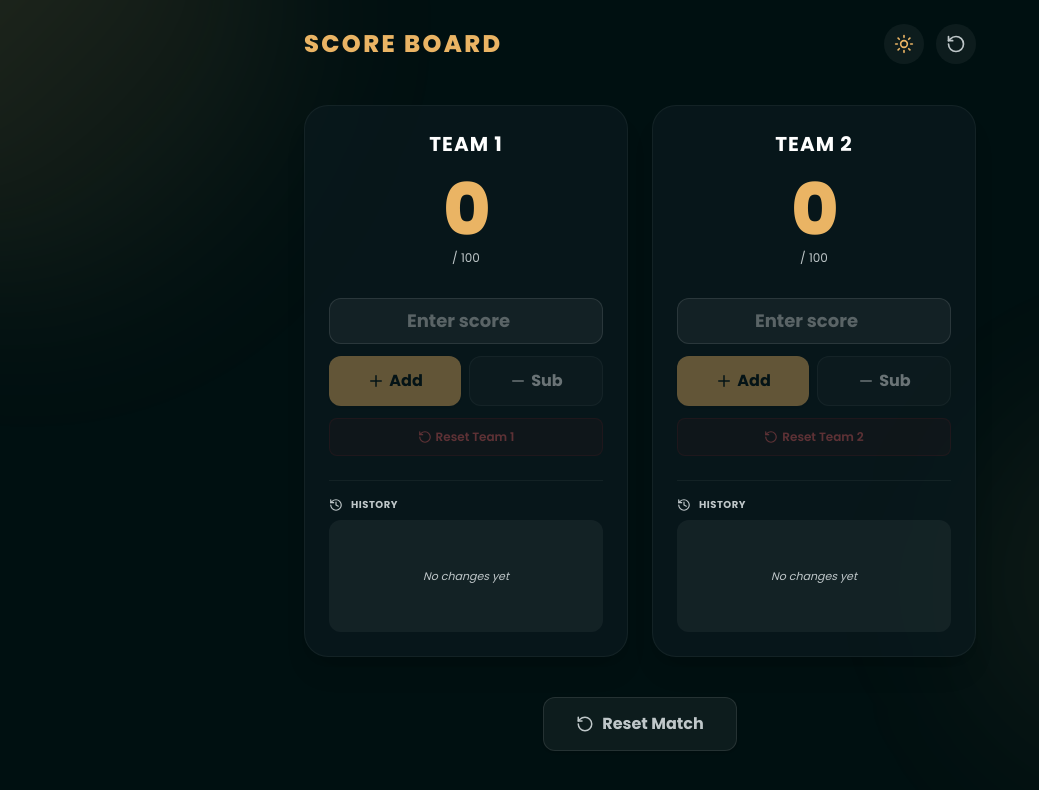
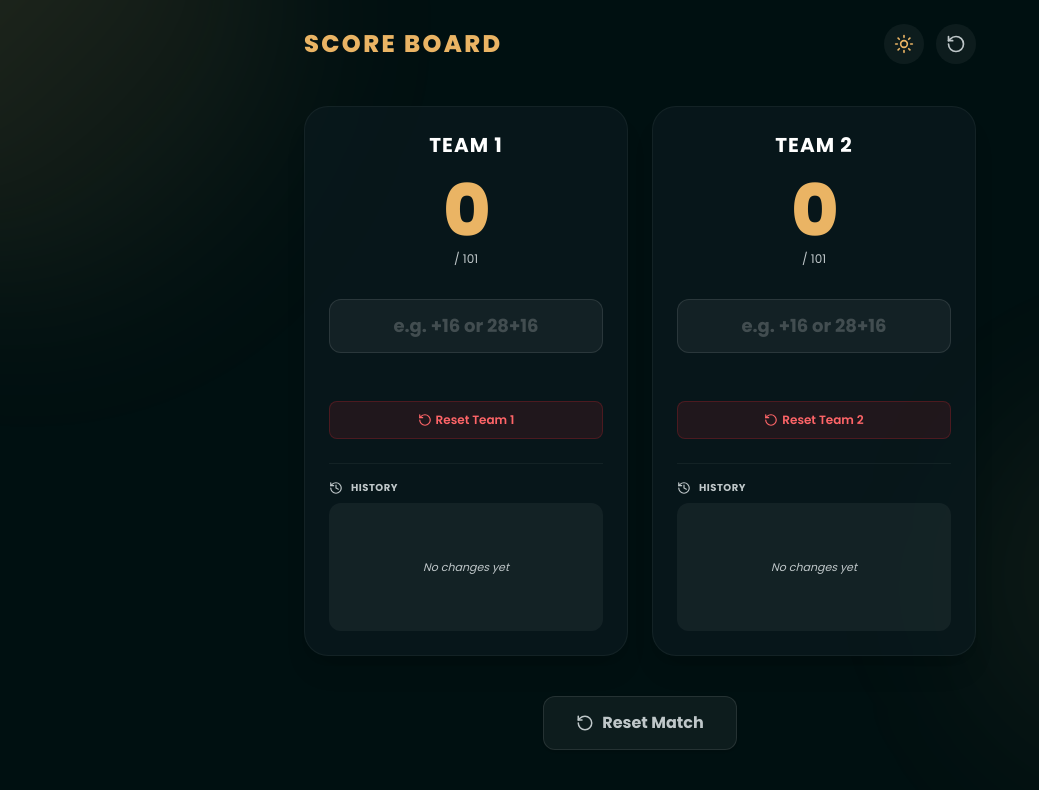
Before and after one commit to MohamudDev/my-web, a Next.js app: page / in a window 1280 px wide. Shown: the top 790 px of the page, without its empty margins (0-1039 px from the left). Built offline with nearby package versions, Linux system fonts and the light colour scheme.

Commit message:
enable math expressions and change winner threshold to 101

```diff
--- a/src/app/page.js
+++ b/src/app/page.js
@@ -1,7 +1,35 @@
 "use client";
 import { useState } from "react";
 import { motion, AnimatePresence } from "framer-motion";
-import { Trophy, Sun, Moon, RotateCcw, Plus, Minus, History } from "lucide-react";
+import { Trophy, Sun, Moon, RotateCcw, History, Calculator } from "lucide-react";
+
+// Safe math expression evaluator
+const evaluateExpression = (expr, currentScore) => {
+  if (!expr) return null;
+  // Trim all whitespace
+  let clean = expr.replace(/\s+/g, "");
+  if (clean === "") return null;
+
+  // If it starts with + or -, prepend the currentScore
+  if (clean.startsWith("+") || clean.startsWith("-")) {
+    clean = currentScore.toString() + clean;
+  }
+
+  // Validate math expression containing only numbers separated by single + or -
+  const validPattern = /^[+\-]?\d+(?:[+\-]\d+)*$/;
+  if (!validPattern.test(clean)) {
+    return null;
+  }
+
+  try {
+    // Match signed numbers: e.g. "28+16-5" -> ["28", "+16", "-5"]
+    const tokens = clean.match(/([+\-]?\d+)/g);
+    if (!tokens) return null;
+    return tokens.reduce((acc, token) => acc + parseInt(token), 0);
+  } catch (e) {
+    return null;
+  }
+};
 
 export default function Home() {
   const [isDarkMode, setIsDarkMode] = useState(true);
@@ -14,57 +42,50 @@ export default function Home() {
   const [history1, setHistory1] = useState([]);
   const [history2, setHistory2] = useState([]);
 
-  // Check if winner exists
-  const winner = team1Score >= 100 ? "Team 1" : team2Score >= 100 ? "Team 2" : null;
+  // Check if winner exists (Updated to 101 threshold)
+  const winner = team1Score >= 101 ? "Team 1" : team2Score >= 101 ? "Team 2" : null;
   const isGameOver = !!winner;
 
-  // Handle operations (+ / -)
-  const handleOperation = (team, op) => {
+  // Handle expression submission on Enter
+  const handleKeyDown = (team, e) => {
+    if (e.key === "Enter") {
+      e.preventDefault();
       if (isGameOver) return;
 
       const inputVal = team === 1 ? input1 : input2;
-    const value = parseInt(inputVal) || 0;
-    if (value <= 0) return;
+      const score = team === 1 ? team1Score : team2Score;
+
+      const next = evaluateExpression(inputVal, score);
+      if (next !== null) {
+        const boundedNext = Math.min(101, Math.max(0, next));
+        const diff = boundedNext - score;
+        const op = diff >= 0 ? "+" : "-";
+        const val = Math.abs(diff);
 
         if (team === 1) {
-      const prev = team1Score;
-      let next = prev;
-      if (op === "+") {
-        next = Math.min(100, prev + value);
-        setTeam1Score(next);
+          setTeam1Score(boundedNext);
           setHistory1((prevHist) => [
             ...prevHist,
-          { prev, op: "+", val: value, next },
+            { prev: score, op, val, next: boundedNext, expr: inputVal },
           ]);
+          setInput1("");
         } else {
-        next = Math.max(0, prev - value);
-        setTeam1Score(next);
-        setHistory1((prevHist) => [
-          ...prevHist,
-          { prev, op: "-", val: value, next },
-        ]);
-      }
-      setInput1(""); // clear input after action
-    } else {
-      const prev = team2Score;
-      let next = prev;
-      if (op === "+") {
-        next = Math.min(100, prev + value);
-        setTeam2Score(next);
+          setTeam2Score(boundedNext);
           setHistory2((prevHist) => [
             ...prevHist,
-          { prev, op: "+", val: value, next },
+            { prev: score, op, val, next: boundedNext, expr: inputVal },
           ]);
-      } else {
-        next = Math.max(0, prev - value);
-        setTeam2Score(next);
-        setHistory2((prevHist) => [
-          ...prevHist,
-          { prev, op: "-", val: value, next },
-        ]);
+          setInput2("");
         }
-      setInput2(""); // clear input after action
       }
+    }
+  };
+
+  // Get real-time preview of the expression
+  const getPreview = (inputVal, currentScore) => {
+    const res = evaluateExpression(inputVal, currentScore);
+    if (res === null) return null;
+    return Math.min(101, Math.max(0, res));
   };
 
   // Reset a specific team
@@ -89,6 +110,9 @@ export default function Home() {
     setHistory1([]);
     setHistory2([]);
   };
+
+  const preview1 = getPreview(input1, team1Score);
+  const preview2 = getPreview(input2, team2Score);
 
   return (
     <div
@@ -153,58 +177,41 @@ export default function Home() {
                 <span className="text-6xl md:text-7xl font-black tracking-tight text-primary block">
                   {team1Score}
                 </span>
-                <span className="text-xs text-text-secondary block mt-1">/ 100</span>
+                <span className="text-xs text-text-secondary block mt-1">/ 101</span>
               </div>
             </div>
 
             {/* Input & Operations */}
             <div className="mt-4 flex flex-col gap-3">
-              <div className={`flex items-center gap-2 p-2 rounded-xl border transition-all ${
-                isDarkMode ? "bg-white/5 border-white/10" : "bg-gray-50 border-gray-200"
+              <div className={`flex items-center gap-2 p-3 rounded-xl border transition-all ${
+                isDarkMode ? "bg-white/5 border-white/10 focus-within:border-primary/50" : "bg-gray-50 border-gray-200 focus-within:border-primary/50"
               }`}>
                 <input
-                  type="number"
-                  inputMode="numeric"
-                  pattern="[0-9]*"
-                  placeholder="Enter score"
+                  type="text"
+                  placeholder="e.g. +16 or 28+16"
                   disabled={isGameOver}
                   value={input1}
                   onChange={(e) => setInput1(e.target.value)}
+                  onKeyDown={(e) => handleKeyDown(1, e)}
                   className={`bg-transparent font-bold text-center w-full focus:outline-none text-lg ${
-                    isDarkMode ? "text-white placeholder-white/30" : "text-gray-900 placeholder-gray-400"
+                    isDarkMode ? "text-white placeholder-white/20" : "text-gray-900 placeholder-gray-400"
                   }`}
                 />
               </div>
 
-              {/* Plus & Minus buttons */}
-              <div className="flex gap-2">
-                <button
-                  disabled={isGameOver || input1 === ""}
-                  onClick={() => handleOperation(1, "+")}
-                  className="flex-1 py-3 bg-primary hover:bg-primary-hover text-bg-main font-bold rounded-xl transition-all active:scale-95 flex items-center justify-center gap-1 shadow-sm disabled:opacity-40"
-                >
-                  <Plus size={18} />
-                  <span>Add</span>
-                </button>
-                <button
-                  disabled={isGameOver || input1 === "" || team1Score === 0}
-                  onClick={() => handleOperation(1, "-")}
-                  className={`flex-1 py-3 font-bold rounded-xl transition-all active:scale-95 border flex items-center justify-center gap-1 disabled:opacity-40 ${
-                    isDarkMode
-                      ? "bg-white/5 border-white/10 hover:bg-white/10 text-white"
-                      : "bg-gray-50 border-gray-200 hover:bg-gray-100 text-gray-800"
-                  }`}
-                >
-                  <Minus size={18} />
-                  <span>Sub</span>
-                </button>
+              {/* Real-time preview */}
+              <div className="min-h-[24px] text-center">
+                {preview1 !== null && (
+                  <span className="text-xs font-semibold text-primary animate-pulse">
+                    Preview: {team1Score} → {preview1}
+                  </span>
+                )}
               </div>
 
               {/* Reset button */}
               <button
-                disabled={history1.length === 0 && input1 === ""}
                 onClick={() => handleResetTeam(1)}
-                className="w-full py-2.5 text-xs font-semibold rounded-lg transition-all bg-red-500/10 hover:bg-red-500/20 text-red-400 border border-red-500/20 flex items-center justify-center gap-1 disabled:opacity-35"
+                className="w-full py-2.5 text-xs font-semibold rounded-lg transition-all bg-red-500/10 hover:bg-red-500/20 text-red-400 border border-red-500/20 flex items-center justify-center gap-1"
               >
                 <RotateCcw size={14} />
                 <span>Reset Team 1</span>
@@ -217,7 +224,7 @@ export default function Home() {
                 <History size={14} />
                 <span className="text-[10px] font-bold uppercase tracking-wider">History</span>
               </div>
-              <div className={`rounded-xl p-3 h-28 overflow-y-auto flex flex-col gap-1.5 scrollbar-thin ${
+              <div className={`rounded-xl p-3 h-32 overflow-y-auto flex flex-col gap-1.5 scrollbar-thin ${
                 isDarkMode ? "bg-white/5" : "bg-gray-50 border border-gray-100"
               }`}>
                 {history1.length === 0 ? (
@@ -228,7 +235,7 @@ export default function Home() {
                       isDarkMode ? "border-white/5" : "border-gray-200"
                     }`}>
                       <span className={item.op === "+" ? "text-green-500" : "text-red-500"}>
-                        {item.op}{item.val}
+                        {item.expr.includes("+") || item.expr.includes("-") ? item.expr : `${item.op}${item.val}`}
                       </span>
                       <span className="text-text-secondary">
                         {item.prev} → {item.next}
@@ -254,58 +261,41 @@ export default function Home() {
                 <span className="text-6xl md:text-7xl font-black tracking-tight text-primary block">
                   {team2Score}
                 </span>
-                <span className="text-xs text-text-secondary block mt-1">/ 100</span>
+                <span className="text-xs text-text-secondary block mt-1">/ 101</span>
               </div>
             </div>
 
             {/* Input & Operations */}
             <div className="mt-4 flex flex-col gap-3">
-              <div className={`flex items-center gap-2 p-2 rounded-xl border transition-all ${
-                isDarkMode ? "bg-white/5 border-white/10" : "bg-gray-50 border-gray-200"
+              <div className={`flex items-center gap-2 p-3 rounded-xl border transition-all ${
+                isDarkMode ? "bg-white/5 border-white/10 focus-within:border-primary/50" : "bg-gray-50 border-gray-200 focus-within:border-primary/50"
               }`}>
                 <input
-                  type="number"
-                  inputMode="numeric"
-                  pattern="[0-9]*"
-                  placeholder="Enter score"
+                  type="text"
+                  placeholder="e.g. +16 or 28+16"
                   disabled={isGameOver}
                   value={input2}
                   onChange={(e) => setInput2(e.target.value)}
+                  onKeyDown={(e) => handleKeyDown(2, e)}
                   className={`bg-transparent font-bold text-center w-full focus:outline-none text-lg ${
-                    isDarkMode ? "text-white placeholder-white/30" : "text-gray-900 placeholder-gray-400"
+                    isDarkMode ? "text-white placeholder-white/20" : "text-gray-900 placeholder-gray-400"
                   }`}
                 />
               </div>
 
-              {/* Plus & Minus buttons */}
-              <div className="flex gap-2">
-                <button
-                  disabled={isGameOver || input2 === ""}
-                  onClick={() => handleOperation(2, "+")}
-                  className="flex-1 py-3 bg-primary hover:bg-primary-hover text-bg-main font-bold rounded-xl transition-all active:scale-95 flex items-center justify-center gap-1 shadow-sm disabled:opacity-40"
-                >
-                  <Plus size={18} />
-                  <span>Add</span>
-                </button>
-                <button
-                  disabled={isGameOver || input2 === "" || team2Score === 0}
-                  onClick={() => handleOperation(2, "-")}
-                  className={`flex-1 py-3 font-bold rounded-xl transition-all active:scale-95 border flex items-center justify-center gap-1 disabled:opacity-40 ${
-                    isDarkMode
-                      ? "bg-white/5 border-white/10 hover:bg-white/10 text-white"
-                      : "bg-gray-50 border-gray-200 hover:bg-gray-100 text-gray-800"
-                  }`}
-                >
-                  <Minus size={18} />
-                  <span>Sub</span>
-                </button>
+              {/* Real-time preview */}
+              <div className="min-h-[24px] text-center">
+                {preview2 !== null && (
+                  <span className="text-xs font-semibold text-primary animate-pulse">
+                    Preview: {team2Score} → {preview2}
+                  </span>
+                )}
               </div>
 
               {/* Reset button */}
               <button
-                disabled={history2.length === 0 && input2 === ""}
                 onClick={() => handleResetTeam(2)}
-                className="w-full py-2.5 text-xs font-semibold rounded-lg transition-all bg-red-500/10 hover:bg-red-500/20 text-red-400 border border-red-500/20 flex items-center justify-center gap-1 disabled:opacity-35"
+                className="w-full py-2.5 text-xs font-semibold rounded-lg transition-all bg-red-500/10 hover:bg-red-500/20 text-red-400 border border-red-500/20 flex items-center justify-center gap-1"
               >
                 <RotateCcw size={14} />
                 <span>Reset Team 2</span>
@@ -318,7 +308,7 @@ export default function Home() {
                 <History size={14} />
                 <span className="text-[10px] font-bold uppercase tracking-wider">History</span>
               </div>
-              <div className={`rounded-xl p-3 h-28 overflow-y-auto flex flex-col gap-1.5 scrollbar-thin ${
+              <div className={`rounded-xl p-3 h-32 overflow-y-auto flex flex-col gap-1.5 scrollbar-thin ${
                 isDarkMode ? "bg-white/5" : "bg-gray-50 border border-gray-100"
               }`}>
                 {history2.length === 0 ? (
@@ -329,7 +319,7 @@ export default function Home() {
                       isDarkMode ? "border-white/5" : "border-gray-200"
                     }`}>
                       <span className={item.op === "+" ? "text-green-500" : "text-red-500"}>
-                        {item.op}{item.val}
+                        {item.expr.includes("+") || item.expr.includes("-") ? item.expr : `${item.op}${item.val}`}
                       </span>
                       <span className="text-text-secondary">
                         {item.prev} → {item.next}
@@ -391,7 +381,7 @@ export default function Home() {
                 🏆 {winner} Winner
               </h2>
               <p className="text-primary font-bold text-sm uppercase tracking-widest mb-6">
-                Score of 100+ Reached!
+                Score of 101+ Reached!
               </p>
 
               <button
```
Lines whose indentation alone changed are shown as unchanged.
